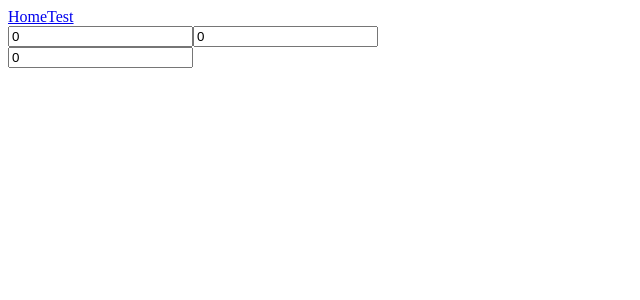
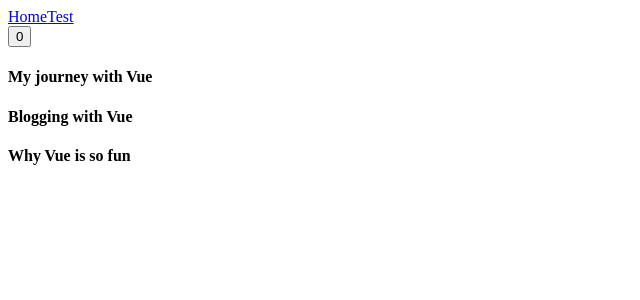
Before and after one commit to javierpb275/vue-test-project, a Vue app: page /test in a window 1280 px wide. Shown: the top 300 px of the page, without its empty margins (0-640 px from the left). Built offline with nearby package versions, Linux system fonts and the light colour scheme.

Commit message:
components: define and use components and pass props

```diff
--- /dev/null
+++ b/src/components/BlogPost.vue
@@ -0,0 +1,7 @@
+<script setup>
+const props = defineProps(["title"]);
+</script>
+
+<template>
+  <h4>{{ props.title }}</h4>
+</template>
--- /dev/null
+++ b/src/components/CountButton.vue
@@ -0,0 +1,9 @@
+<script setup>
+import { ref } from "vue";
+
+const count = ref(0);
+</script>
+
+<template>
+  <button @click="count++">{{ count }}</button>
+</template>
--- a/src/views/TestView.vue
+++ b/src/views/TestView.vue
@@ -1,42 +1,18 @@
 <script setup>
-import { ref, reactive, watch } from "vue";
+import CountButton from "../components/CountButton.vue";
+import BlogPost from "../components/BlogPost.vue";
+import { ref } from "vue";
 
-const x = ref(0);
-const y = ref(0);
-
-// single ref
-watch(x, (newX) => {
-  console.log(`x is ${newX}`);
-});
-
-// getter
-watch(
-  () => x.value + y.value,
-  (sum) => {
-    console.log(`sum of x + y is: ${sum}`);
-  }
-);
-
-// array of multiple sources
-watch([x, () => y.value], ([newX, newY]) => {
-  console.log(`x is ${newX} and y is ${newY}`);
-});
-
-const obj = reactive({ count: 0 })
-
-watch(
-  () => obj.count,
-  (count) => {
-    console.log(`count is: ${count}`)
-  }
-)
+const posts = ref([
+  { id: 1, title: "My journey with Vue" },
+  { id: 2, title: "Blogging with Vue" },
+  { id: 3, title: "Why Vue is so fun" },
+]);
 </script>
 
 <template>
   <main>
-    <input type="text" v-model.number="x" />
-    <input type="text" v-model.number="y" />
-    <br>
-    <input type="text" v-model.number="obj.count" />
+    <CountButton />
+    <BlogPost v-for="post in posts" :key="post.id" :title="post.title" />
   </main>
 </template>
```
